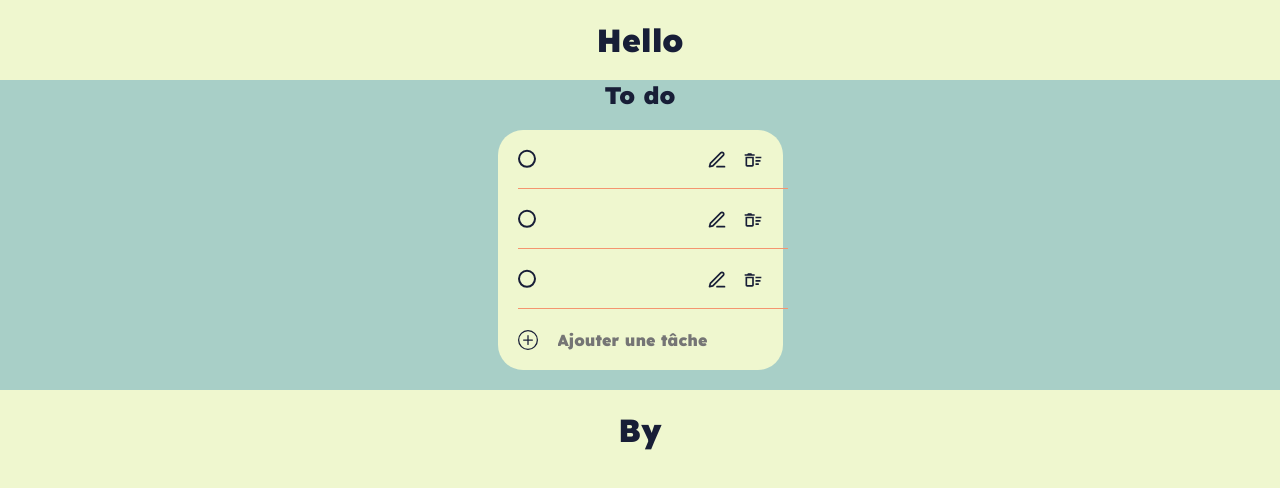
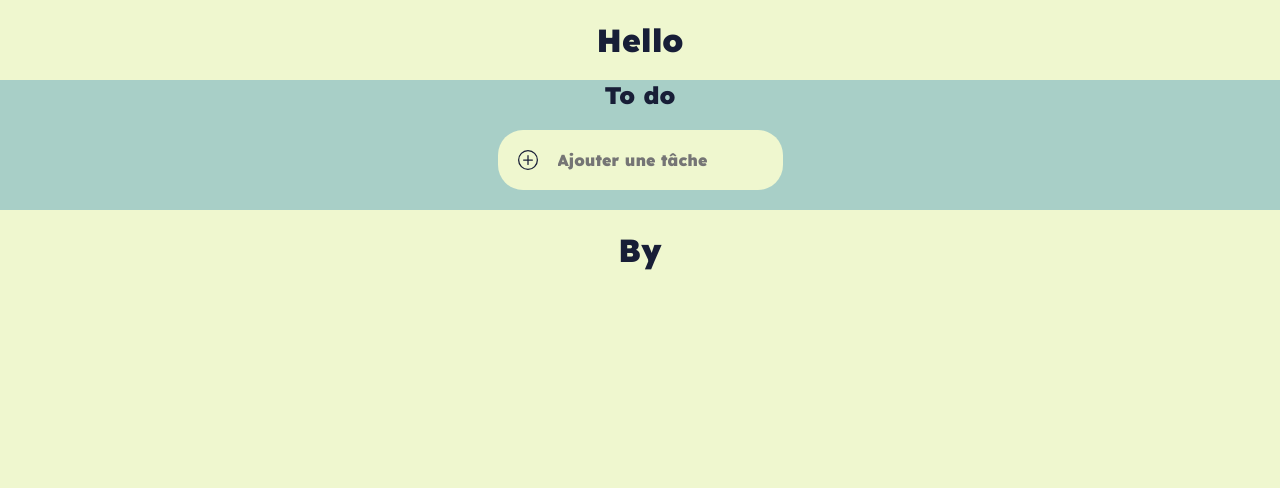
Before and after one commit to rayhearth/TodoList, a React (Vite) app: page /dashboard in a window 1280 px wide. Shown: the top 488 px of the page. Built offline with nearby package versions, Linux system fonts and the light colour scheme.

Commit message:
add keydown listener

```diff
--- a/src/Components/Todo.jsx
+++ b/src/Components/Todo.jsx
@@ -12,7 +12,6 @@ const Todo = ({ todo, handleEdit }) => {
 	};
 
 	const handleDelete = () => {
-		console.log("hello");
 		dispatch(cancelTodos(todo.id));
 	};
 
--- a/src/assets/sass/base/reset.scss
+++ b/src/assets/sass/base/reset.scss
@@ -21,14 +21,14 @@ html {
 	-webkit-font-smoothing: antialiased;
 	-moz-osx-font-smoothing: grayscale;
 	text-align: center;
-	color: $dark;
+	color: variables.$dark;
 	font-weight: 600;
 }
 
 body {
 	margin: 0;
 	min-height: 100vh;
-	background-color: $cream;
+	background-color: variables.$cream;
 }
 
 .main {
@@ -70,7 +70,7 @@ button {
 	justify-content: center;
 	align-items: center;
 	background-color: transparent;
-	color: $dark;
+	color: variables.$dark;
 	border: none;
 	justify-content: center;
 	gap: 0.25rem;
--- a/src/assets/sass/components/button.scss
+++ b/src/assets/sass/components/button.scss
@@ -1,6 +1,6 @@
 .start-button {
-	background-color: $orange;
-	color: $cream;
+	background-color: variables.$orange;
+	color: variables.$cream;
 	font-weight: bold;
 	border-radius: 1.25rem;
 	display: flex;
--- a/src/assets/sass/components/input.scss
+++ b/src/assets/sass/components/input.scss
@@ -5,7 +5,7 @@
   margin-bottom: 1rem;
   label {
       font-weight: bold;
-      color: $grey;
+      color: variables.$grey;
   }
   input {
       padding: 0.313rem;
--- a/src/assets/sass/components/todolist.scss
+++ b/src/assets/sass/components/todolist.scss
@@ -14,7 +14,7 @@
 
 		.disabled {
 			text-decoration: line-through;
-			color: $orange;
+			color: variables.$orange;
 		}
 		.edit {
 			display: flex;
@@ -27,7 +27,7 @@
 			position: absolute;
 			bottom: 1px;
 			height: 1px;
-			background-color: $orange;
+			background-color: variables.$orange;
 			width: 95%;
 			@media screen and (min-width: 1440px) {
 				width: 97%;
@@ -46,10 +46,10 @@ input[type="checkbox"] {
 	display: grid;
 	place-content: center;
 	font: inherit;
-	color: $dark;
+	color: variables.$dark;
 	width: 1.15rem;
 	height: 1.15rem;
-	border: 0.15rem solid $dark;
+	border: 0.15rem solid variables.$dark;
 	border-radius: 50%;
 	transform: translateY(-0.075em);
 }
@@ -61,11 +61,11 @@ input[type="checkbox"]::before {
 	border-radius: 50%;
 	transform: scale(0);
 	transition: 120ms transform ease-in-out;
-	box-shadow: inset 1rem 1rem $orange;
+	box-shadow: inset 1rem 1rem variables.$orange;
 }
 
 input[type="checkbox"]:checked {
-	border: 0.15rem solid $orange;
+	border: 0.15rem solid variables.$orange;
 	&::before {
 		transform: scale(1);
 	}
--- a/src/assets/sass/main.scss
+++ b/src/assets/sass/main.scss
@@ -1,4 +1,4 @@
-@import "./utils/_variables";
+@use "./utils/_variables";
 @import "./base/reset";
 
 // @import "./layout/_footer";
@@ -14,4 +14,4 @@
 // @import "./pages/error";
 @import "./pages/home";
 @import "./pages/dashboard.scss";
-@import "./pages/login.scss"
+@import "./pages/login.scss";
--- a/src/assets/sass/pages/dashboard.scss
+++ b/src/assets/sass/pages/dashboard.scss
@@ -1,11 +1,11 @@
 .todo {
-	background-color: $blue;
+	background-color: variables.$blue;
 	display: flex;
 	flex-direction: column;
 	.todolist {
 		margin: 1.25rem;
 		border-radius: 25px;
-		background-color: $cream;
+		background-color: variables.$cream;
     .add{
       display: flex;
       align-items: center;
--- a/src/assets/sass/pages/login.scss
+++ b/src/assets/sass/pages/login.scss
@@ -4,7 +4,7 @@
 }
 
 .login{
-  background-color: $orange;
+  background-color: variables.$orange;
   h2{
     text-align: left;
   }
@@ -16,7 +16,7 @@ form{
 
 
 .sign-in{
-  background-color: $cream;
+  background-color: variables.$cream;
   border-bottom-left-radius: 100px;
   position: relative;
   &::after{
@@ -28,7 +28,7 @@ form{
     z-index: 10;
   }
   input{
-    background-color: $orange;
+    background-color: variables.$orange;
   }
 }
 
@@ -36,6 +36,6 @@ form{
 .sign-up{
 
 input{
-  background-color: $cream;
+  background-color: variables.$cream;
 }
 }
--- a/src/feature/todo.slice.jsx
+++ b/src/feature/todo.slice.jsx
@@ -2,9 +2,9 @@ import { createSlice } from "@reduxjs/toolkit";
 
 const initialState = {
 	todos: [
-		{ id: 1, tex: "Create a todolist", status: "incomplete" },
-		{ id: 2, tex: "update a todolist", status: "incomplete" },
-		{ id: 3, tex: "delete todos", status: "incomplete" },
+		// { id: 1, tex: "Create a todolist", status: "incomplete" },
+		// { id: 2, tex: "update a todolist", status: "incomplete" },
+		// { id: 3, tex: "delete todos", status: "incomplete" },
 	],
 };
 
--- a/src/pages/dashboard.jsx
+++ b/src/pages/dashboard.jsx
@@ -14,7 +14,8 @@ const Dashboard = () => {
 	const handleAdd = () => {
 		if (text === "") {
 			return;
-		}
+		};
+
 
 		dispatch(
 			addTodos({
@@ -32,6 +33,13 @@ const Dashboard = () => {
 		setText(existingTodo.text);
 		dispatch(cancelTodos(id));
 	};
+
+	const handleKeyDown = (e) => {
+    if (e.key === "Enter") {
+      e.preventDefault();
+      handleAdd();
+    }
+  };
 
 	return (
 		<div>
@@ -54,6 +62,7 @@ const Dashboard = () => {
 							minLength="2"
 							maxLength="50"
 							onChange={(e) => setText(e.target.value)}
+							onKeyDown={handleKeyDown}
 						/>
 					</div>
 				</div>
```
